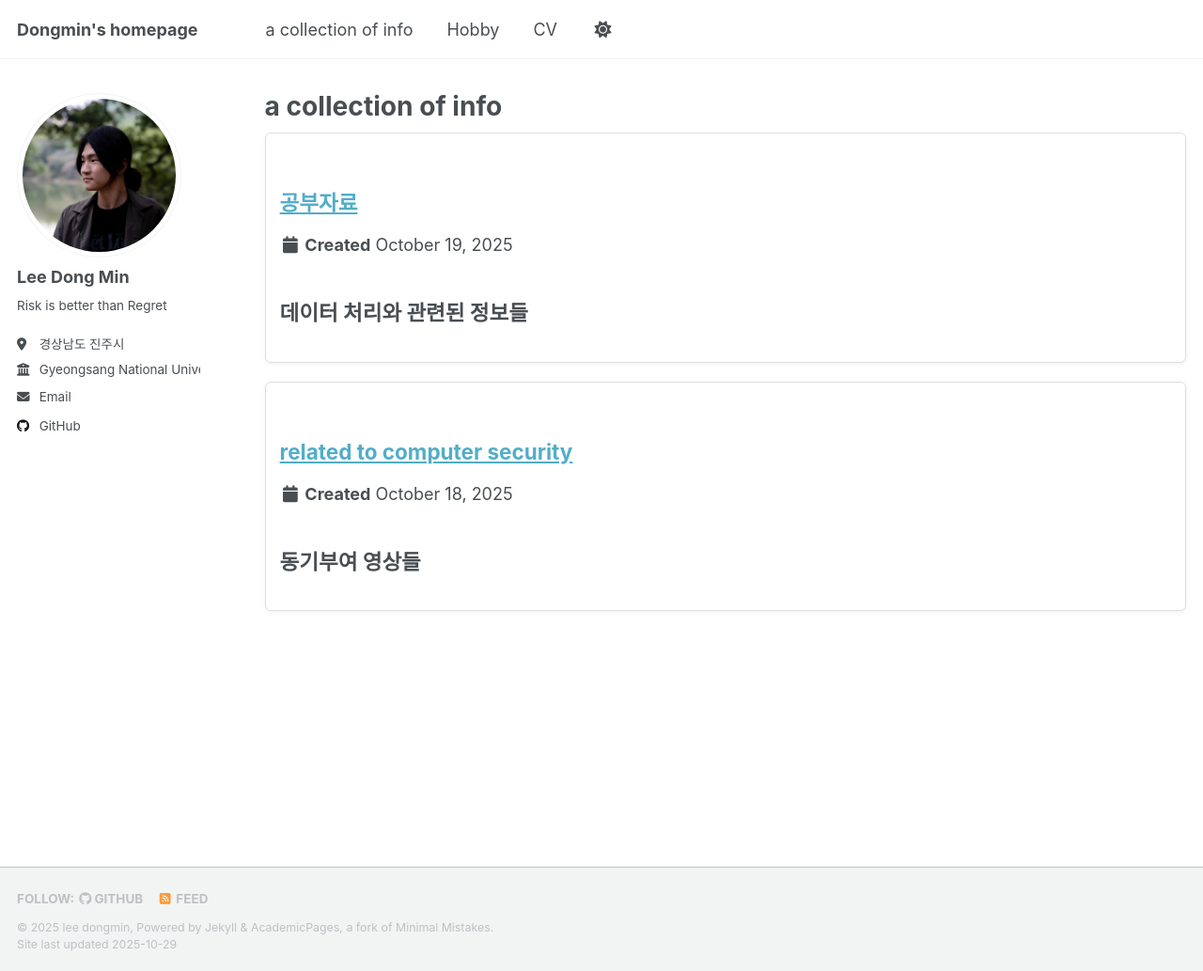
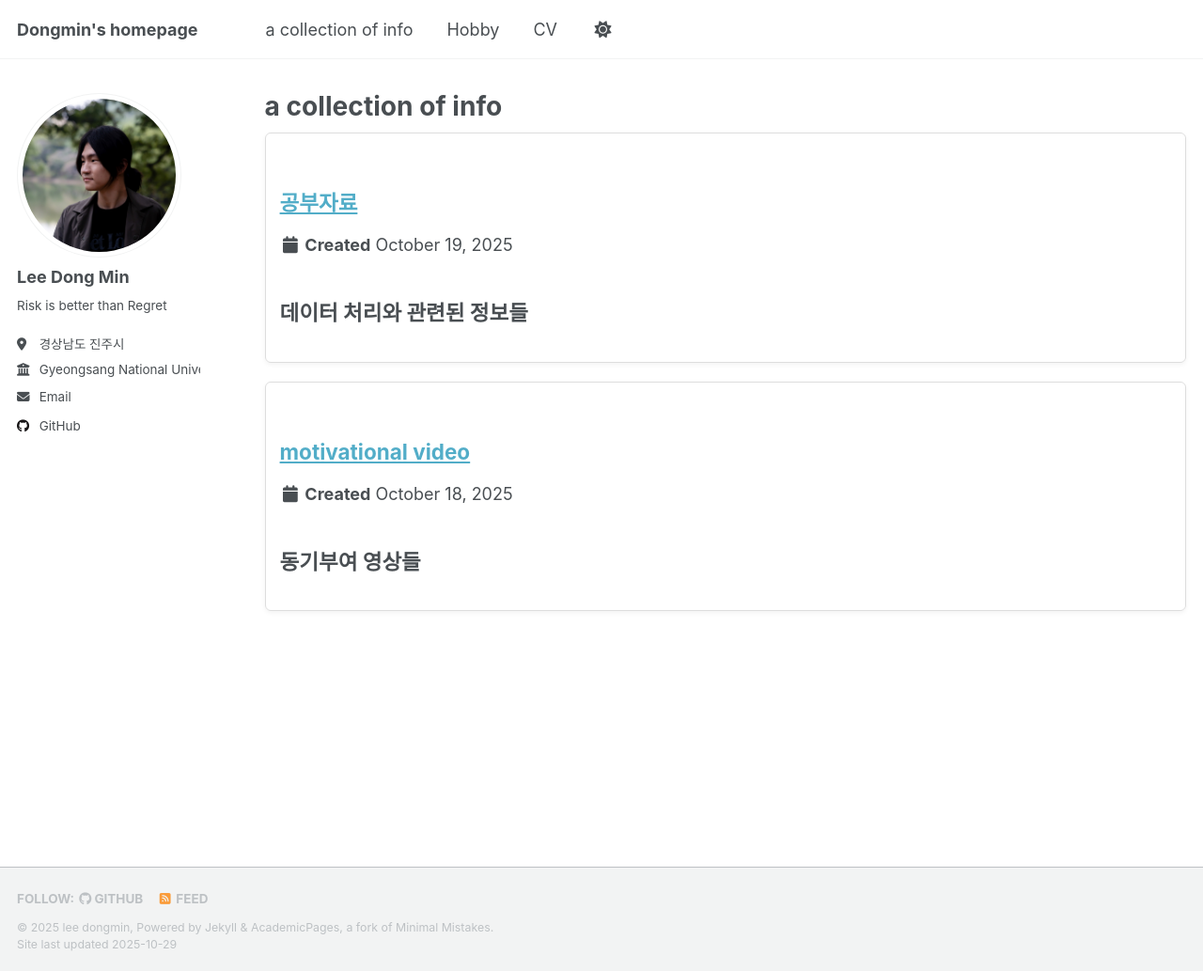
Before and after one commit to leerowa/leerowa.github.io, a Jekyll site: the page built from _pages/info.html, in a window 1280 px wide and 1033 px high. Shown: the whole window at 94% size. Built offline with Jekyll 4.4.1, drawn with Linux system fonts in a browser that asks for light colours; a script that is not in the unit is left out.

Commit message:
Update motivation.md

```diff
--- a/_info/motivation.md
+++ b/_info/motivation.md
@@ -1,5 +1,5 @@
 ---
-title: "related to computer security"
+title: "motivational video"
 collection: info
 # type: "Workshop"
 permalink: /info/motivation
```
